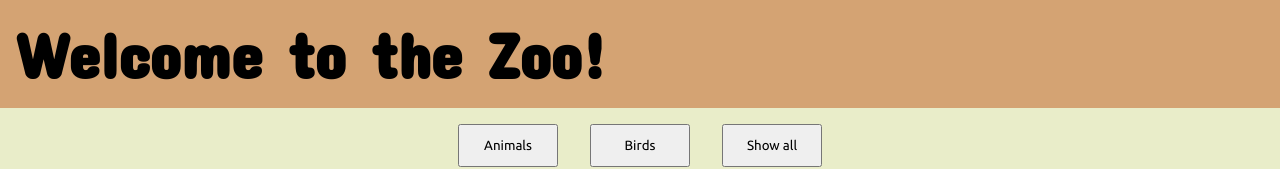
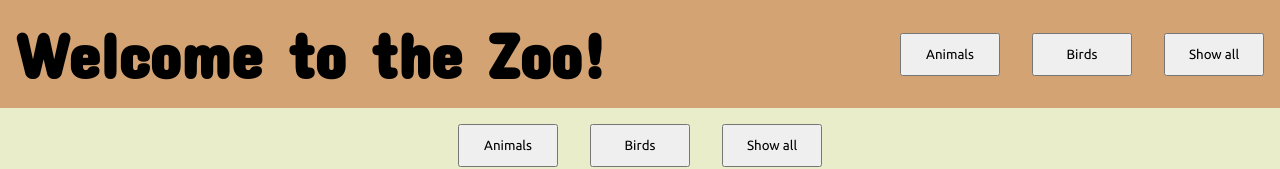
Before and after one commit to JerryUusis/zoo, a React (Vite) app: page / in a window 1280 px wide. Shown: the top 169 px of the page. Built offline with nearby package versions, Linux system fonts and the light colour scheme.

Commit message:
Add buttons to header

```diff
--- a/src/Header.jsx
+++ b/src/Header.jsx
@@ -1,8 +1,15 @@
+import ArrayButton from "./ArrayButton";
+
 const Header = () => {
 
 return (
         <header>
             <h1>Welcome to the Zoo!</h1>
+            <div className="array-button-container">
+        <ArrayButton name="Animals" />
+        <ArrayButton name="Birds" />
+        <ArrayButton name="Show all" />
+      </div>
         </header>
     )
 }
```
